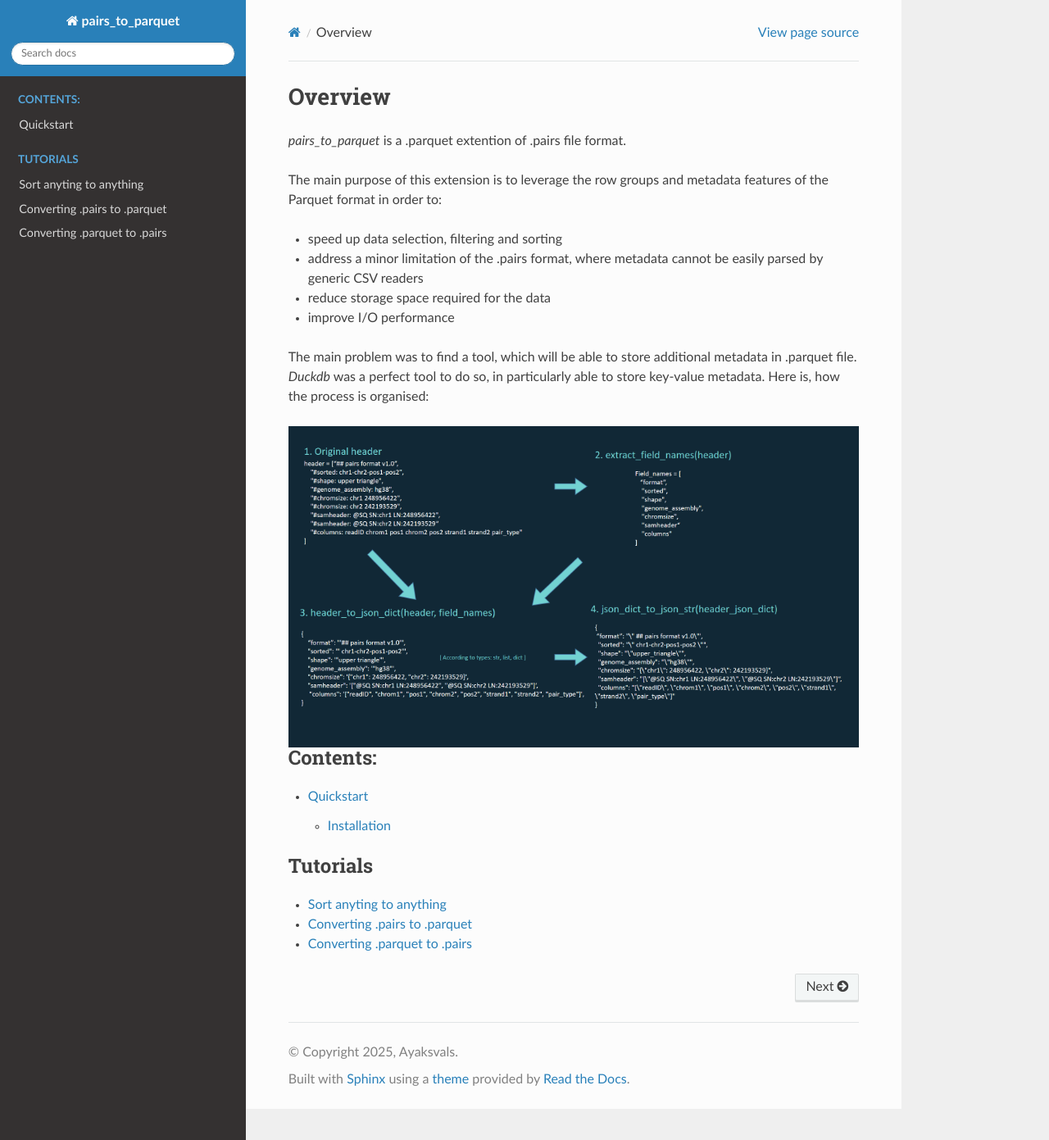
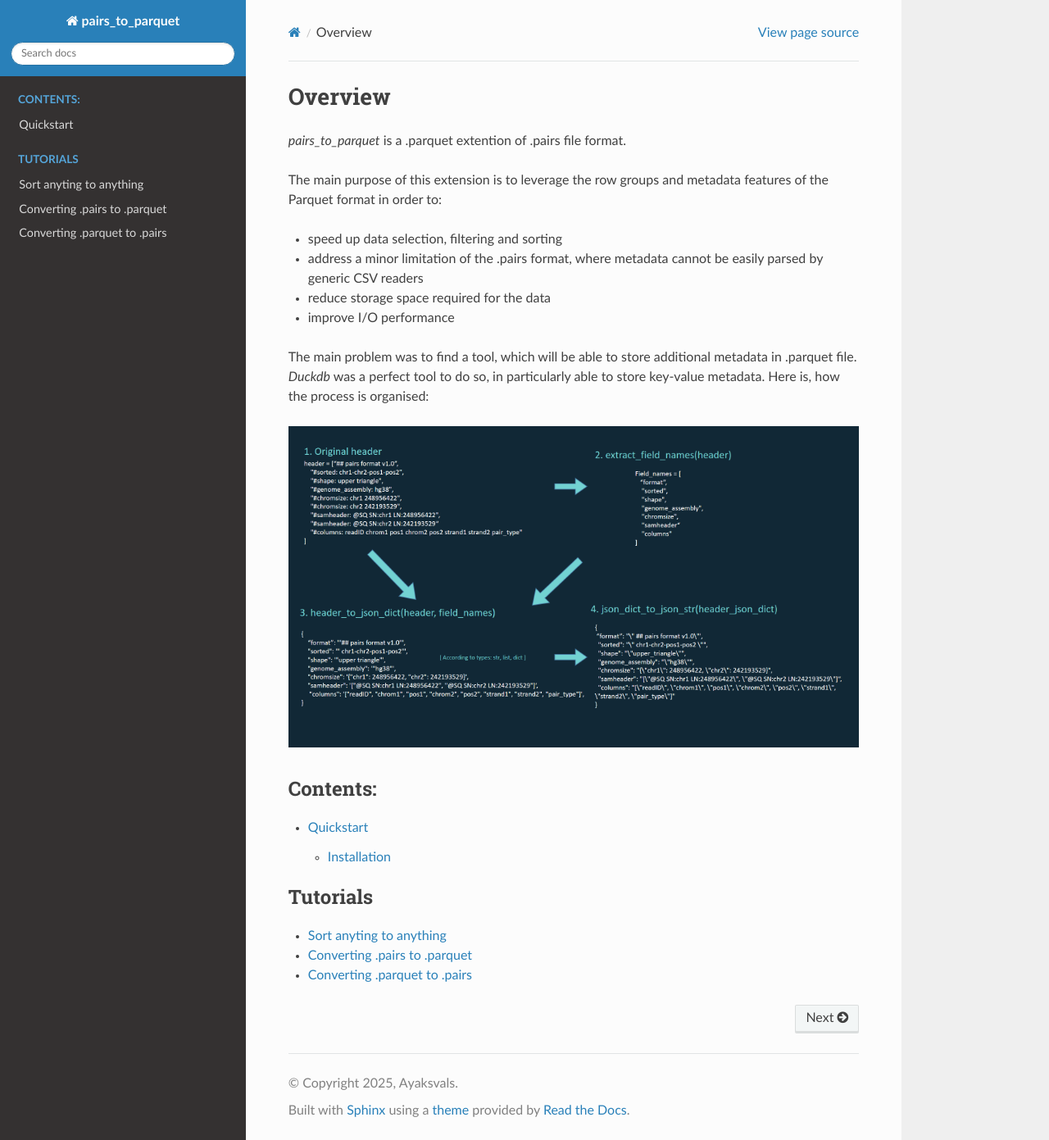
Before and after one commit to ayaksvals/pairs_to_parquet, a Sphinx documentation site: the page built from docs/index.rst, in a window 1280 px wide and 1391 px high. Shown: the whole window at 82% size. Built offline with Sphinx 7.4.7 and the Read the Docs theme 3.1.0, drawn with Linux system fonts in a browser that asks for light colours.

Commit message:
Added space between paragraphs

```diff
--- a/docs/index.rst
+++ b/docs/index.rst
@@ -25,7 +25,9 @@ Here is, how the process is organised:
    :align: center
 
 
+.. raw:: html
 
+   <br><br>
 
 
 .. toctree::
```
